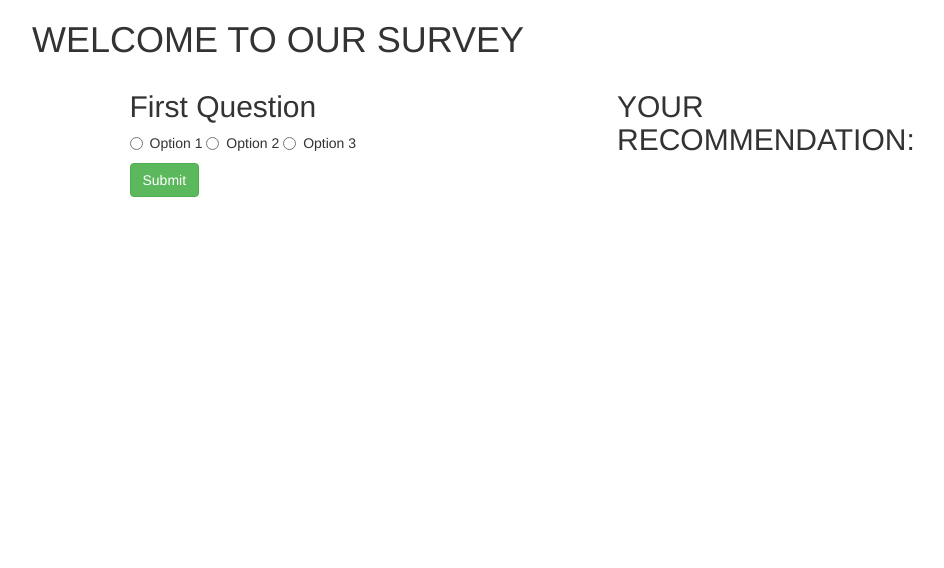
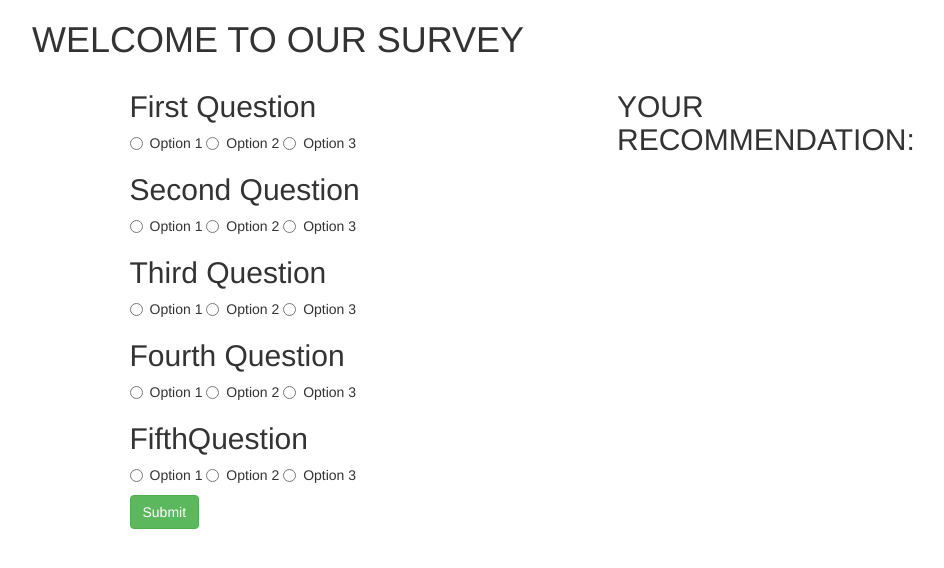
Before and after one commit to KomodoTech/epicodusTrack, a plain HTML site: page index.html in a window 1280 px wide. Shown: the whole page, without its empty margins (38-982 px from the left). Drawn offline with Linux system fonts and the light colour scheme.

Commit message:
create matrix to hold answers for questions and give correct elements 0 or 1 value depending on whether or not their corresponding radio inputs are checked

```diff
--- a/index.html
+++ b/index.html
@@ -18,6 +18,8 @@
       <div class="row">
         <div class="col-sm-4 col-sm-push-1">
             <form id="surveyQuestion">
+
+
               <h2 class="question">First Question</h2>
               <div class="radio">
                 <label>
@@ -36,10 +38,70 @@
 
 
 
-              <!-- <h2 class="question">Second Question</h2>
+              <h2 class="question">Second Question</h2>
+              <div class="radio">
+                <label>
+                  <input type="radio" name="q2Input" value="q2_option1">
+                  Option 1
+                </label>
+                <label>
+                  <input type="radio" name="q2Input" value="q2_option2">
+                  Option 2
+                </label>
+                <label>
+                  <input type="radio" name="q2Input" value="q2_option3">
+                  Option 3
+                </label>
+              </div>
+
               <h2 class="question">Third Question</h2>
+              <div class="radio">
+                <label>
+                  <input type="radio" name="q3Input" value="q3_option1">
+                  Option 1
+                </label>
+                <label>
+                  <input type="radio" name="q3Input" value="q3_option2">
+                  Option 2
+                </label>
+                <label>
+                  <input type="radio" name="q3Input" value="q3_option3">
+                  Option 3
+                </label>
+              </div>
+
               <h2 class="question">Fourth Question</h2>
-              <h2 class="question">FifthQuestion</h2> -->
+              <div class="radio">
+                <label>
+                  <input type="radio" name="q4Input" value="q4_option1">
+                  Option 1
+                </label>
+                <label>
+                  <input type="radio" name="q4Input" value="q4_option2">
+                  Option 2
+                </label>
+                <label>
+                  <input type="radio" name="q4Input" value="q4_option3">
+                  Option 3
+                </label>
+              </div>
+
+              <h2 class="question">FifthQuestion</h2>
+              <div class="radio">
+                <label>
+                  <input type="radio" name="q5Input" value="q5_option1">
+                  Option 1
+                </label>
+                <label>
+                  <input type="radio" name="q5Input" value="q5_option2">
+                  Option 2
+                </label>
+                <label>
+                  <input type="radio" name="q5Input" value="q5_option3">
+                  Option 3
+                </label>
+              </div>
+
 
               <button class="btn btn-success" type="submit">
                 Submit
@@ -49,6 +111,8 @@
 
         <div class="col-sm-4 col-sm-push-2">
           <h2>YOUR RECOMMENDATION:</h2>
+          <div id="trackRecommendation">
+          </div>
         </div>
       </div>
     </div>
--- a/js/scripts.js
+++ b/js/scripts.js
@@ -3,9 +3,44 @@ jQuery(document).ready(function(){
   $("#surveyQuestion").submit(function(event) {
     event.preventDefault();
 
-    var answer1 = $("input:radio[name=q1Input]:checked").val();
-    console.log(answer1);
+    //debugger;
+
+    // var answer1 = $("input:radio[name=q1Input]:checked").val();
+    // var answer2 = $("input:radio[name=q2Input]:checked").val();
+    // var answer3 = $("input:radio[name=q3Input]:checked").val();
+    // var answer4 = $("input:radio[name=q4Input]:checked").val();
+    // var answer5 = $("input:radio[name=q5Input]:checked").val();
+
+    // console.log(answer1 + " " + answer2 + " " + answer3 + " " + answer4 + " " + answer5);
+
+    // Create 5x3 Matrix to store answers in
+    var answerMatrix = new Array(5); // Questions
+    for (var index = 0; index < 5; index++){
+      answerMatrix[index] = new Array(3); // Answer Options
+    }
+
+
+    for (var i = 0; i < 5; i++) {
+      for (var j = 0; j < 3; j++) {
+        answerMatrix[i][j] = parseInt(getAnswer(i + 1));
+      }
+    }
+
+    for (var i = 0; i < 5; i++) {
+      for (var j = 0; j < 3; j++) {
+        console.log(answerMatrix[i][j]);
+      }
+    }
 
   });
 
+  var getAnswer = function(qNum) {
+    var answer = 0;
+    var questionName="q"+qNum+"Input";
+    var checked = $("input:radio[name=" + questionName + "]").is(":checked");
+    if (checked) {
+      answer = 1;
+    }
+    return answer;
+  };
 });
```
